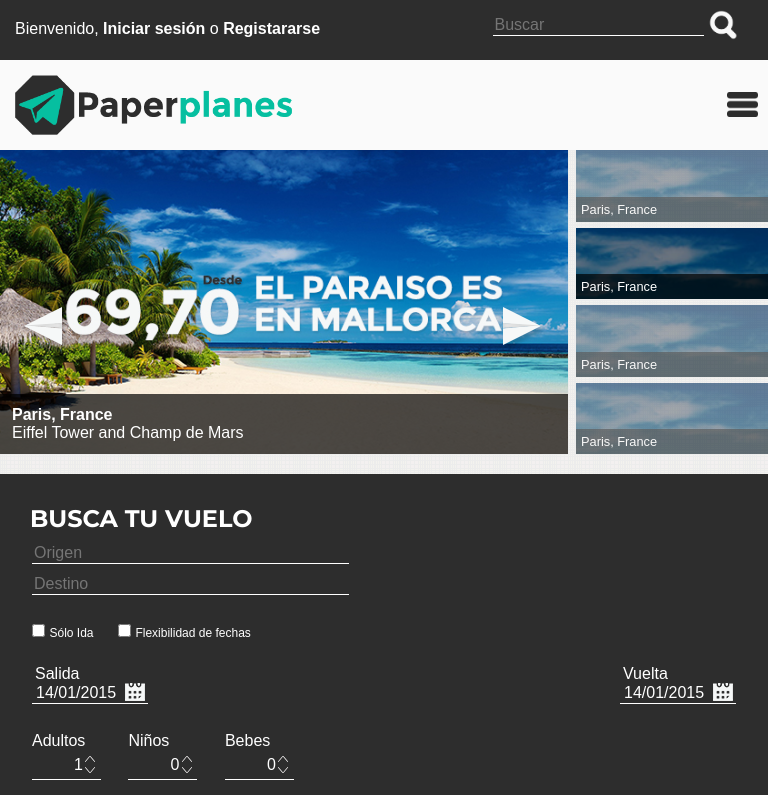
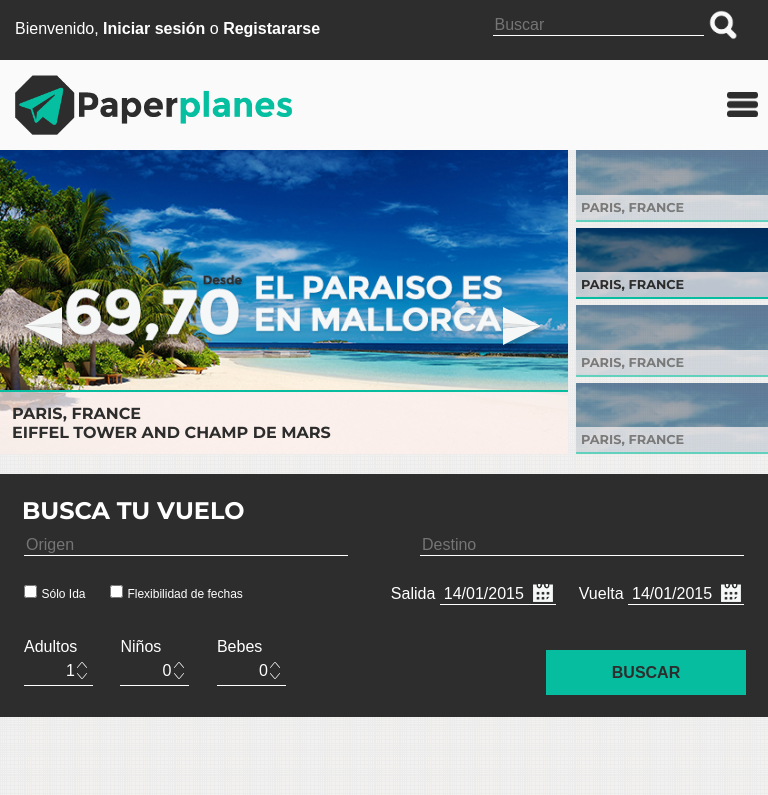
Before and after one commit to inesdc/paperplanes_def, a plain HTML site: page index2.html in a window 768 px wide. Shown: the top 795 px of the page. Drawn offline with nearby package versions, Linux system fonts and the light colour scheme; a web font is replaced by a local one.

Commit message:
slider y buscador ok

```diff
--- a/css/estilos.css
+++ b/css/estilos.css
@@ -160,6 +160,7 @@ h1 {
 	float: right;
 	margin: 0px;
 	list-style: none;
+	padding: 0;
 }
 
 .menu-navbar1 a {
@@ -254,6 +255,32 @@ h1 {
 
 /* SLIDER */
 
+.pgwSlider .ps-caption {
+	background: none repeat scroll 0% 0% rgba(251, 240, 240, 0.75);
+	color: rgb(45, 45, 45);
+	text-transform: uppercase;
+	font-weight: 700;
+	text-transform: ;
+	font-family: 'Montserrat', sans-serif;
+	border-top: 2px solid #06be9f;
+}
+
+ul.pgwSlider > li span,
+.pgwSlider > .ps-list > li span {
+	background: none repeat scroll 0% 0% rgba(251, 240, 240, 0.75);
+	color: rgb(45, 45, 45);
+	text-transform: uppercase;
+	font-weight: 700;
+	text-transform: ;
+	font-family: 'Montserrat', sans-serif;
+	border-bottom: 2px solid #06be9f;
+
+}
+
+.pgwSlider.narrow .ps-current {
+	margin-bottom: 20px;
+}
+
 .ofertas {
 	display: inline-block;
 	float: left;
@@ -290,7 +317,7 @@ h1 {
 	display: inline-block;
 	margin-left: 10px;
 	background-color: #2d2d2d;
-	padding: 30px;
+	padding: 22px;
 }
 
 .buscador-vuelos {
@@ -316,6 +343,10 @@ h1 {
 
 .flex-fechas label[for=solo-ida] {
 	margin-right: 20px;
+}
+
+.fechas {
+	margin-top: 10px;
 }
 
 .fechas input{
@@ -450,7 +481,7 @@ ul.pgwSlider.narrow > li,
 ul.pgwSlider.wide > li,
 .pgwSlider.wide > ul > li {
 	display: inline-block;
-	width: 24% !IMPORTANT;
+	width: 24.4% !IMPORTANT;
 	margin-bottom: 0;
 }
 
@@ -495,14 +526,51 @@ ul.pgwSlider.wide > li,
   		margin-left: 0px;
   		margin-top: 20px;
   	}
+}
 
-  	.origen-destino input {
+@media(min-width: 675px) and (max-width: 979px) {
+  	.origen-destino .origen,
+  	.origen-destino .destino {
   		width: 45%;
   	}
 
-  	input[name="origen"] {
-  		margin-right: 75px;
+  	.origen-destino .origen {
+  		float: left;
   	}
+
+  	.origen-destino .destino {
+  		float: right;
+  	}
+
+
+  	.flex-fechas {
+  		float: left;
+  	}
+
+  	.fechas {
+  		margin-top: 0;
+  		float: right;
+  	}
+
+	form label[for="salida"],
+	form label[for="vuelta"] {
+		display: inline-block;
+	}
+
+	.fechas div.vuelta {
+		margin-left: 20px;
+	}
+
+	.n_pasajeros {
+		margin-top: 30px;
+		float: left;
+	}
+
+	.buscar input[type="submit"] {
+		width: 200px;
+		float: right;
+		margin-top: 30px;
+	}
  }
 
 
--- a/index2.html
+++ b/index2.html
@@ -148,10 +148,14 @@
 					<h2>Busca tu vuelo</h2>
 					<form class="buscador-vuelos" form action="" method="post" enctype="multipart/form-data">
 						<fieldset class="origen-destino">
-							<label for="origen">Orígen</label>
-							<input type="textarea" name="origen" placeholder="Origen">
-							<label for="destino">Destino</label>
-							<input type="textarea" name="destino" placeholder="Destino">
+							<div class="origen">
+								<label for="origen">Orígen</label>
+								<input type="textarea" name="origen" placeholder="Origen">
+							</div>
+							<div class="destino">
+								<label for="destino">Destino</label>
+								<input type="textarea" name="destino" placeholder="Destino">
+							</div>
 						</fieldset>
 						<br>
 						<fieldset class="flex-fechas">
@@ -160,7 +164,6 @@
 				            <input type="checkbox" id="flexibilidad" name="flexibilidad de fechas" value="flexibilidad">
 				            <label for="flexibilidad"><span>Flexibilidad de fechas</span></label>
 						</fieldset>
-						<br>
 						<fieldset class="fechas">
 							<div class="salida">
 				                <label for="salida">Salida</label>
@@ -172,7 +175,7 @@
 				            </div>
 						</fieldset>
 						<br>
-						<fieldset>
+						<fieldset class="n_pasajeros">
 							<div class="adultos">
 								<label for="n_adultos">Adultos</label>
 								<select name="n_adultos">
```
